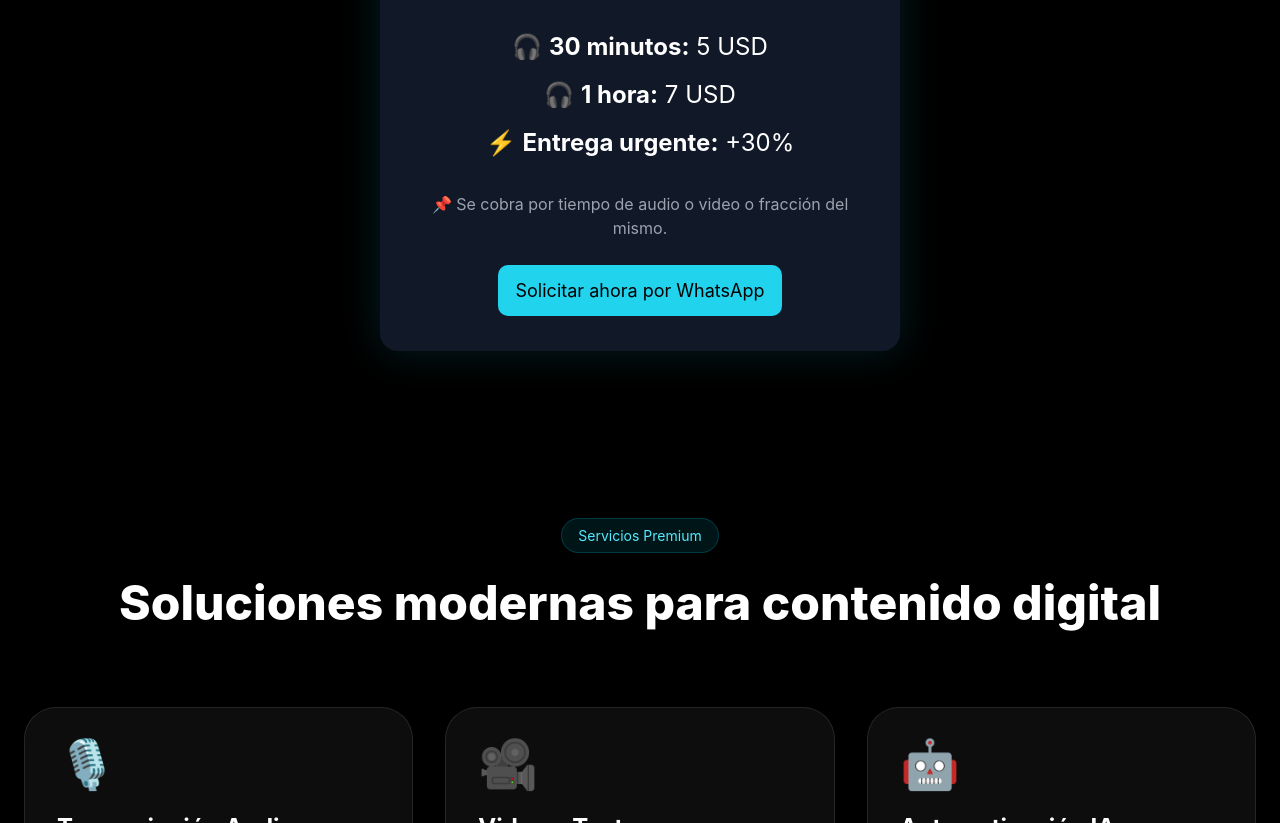
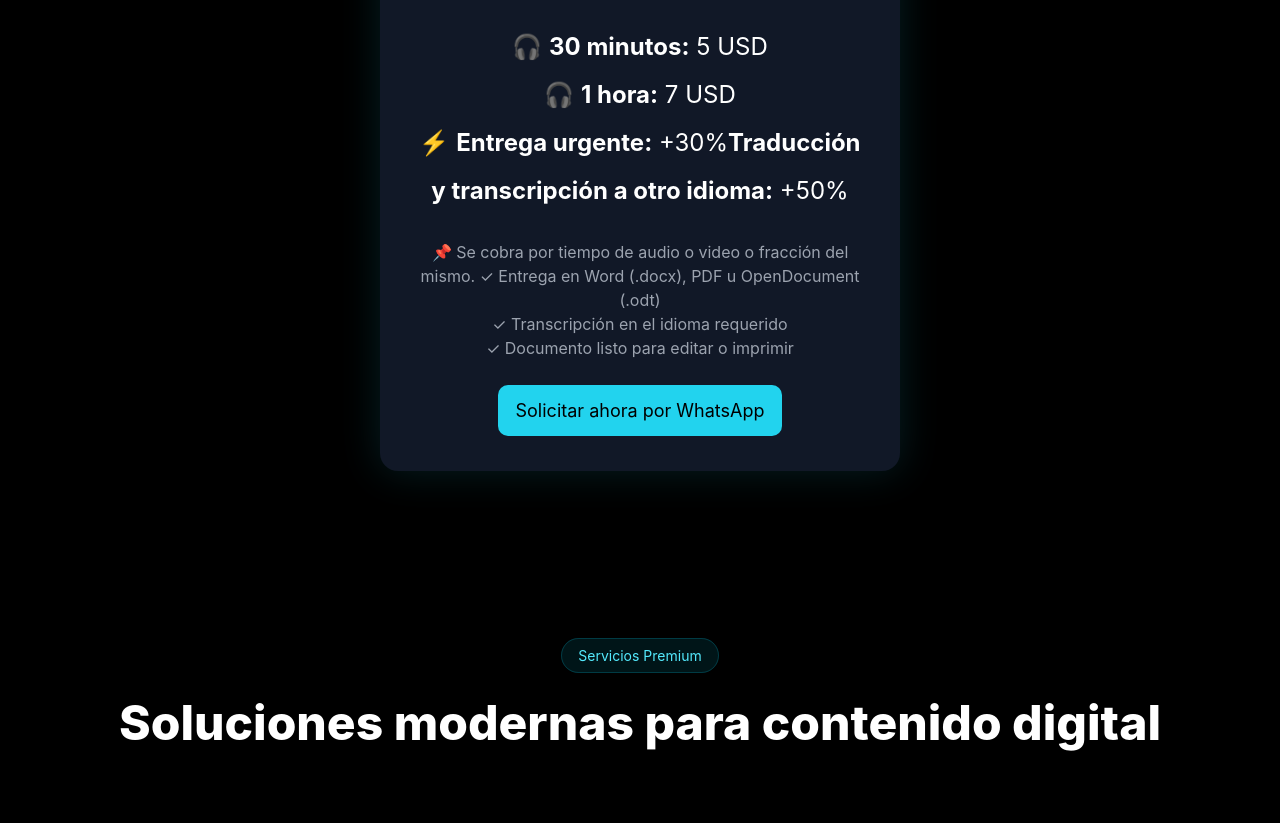
Before and after one commit to felescan/escobara-transcripciones, a React (Vite) app: page / in a window 1280 px wide. Shown: the part 1100-1923 px from the top of the page. Built offline with nearby package versions, Linux system fonts and the light colour scheme.

Commit message:
Actualiza informacion de precios y formatos de entrega

```diff
--- a/src/App.jsx
+++ b/src/App.jsx
@@ -214,6 +214,7 @@ Adjunto el archivo para cotización.
       🎧 <strong>30 minutos:</strong> 5 USD<br />
       🎧 <strong>1 hora:</strong> 7 USD<br />
       ⚡ <strong>Entrega urgente:</strong> +30%
+       <strong>Traducción y transcripción a otro idioma:</strong> +50%
     </div>
 
     <div style={{
@@ -222,6 +223,9 @@ Adjunto el archivo para cotización.
       marginBottom: "25px"
     }}>
       📌 Se cobra por tiempo de audio o video o fracción del mismo.
+       ✓ Entrega en Word (.docx), PDF u OpenDocument (.odt)<br />
+       ✓ Transcripción en el idioma requerido<br />
+       ✓ Documento listo para editar o imprimir
     </div>
 
     <a
```
